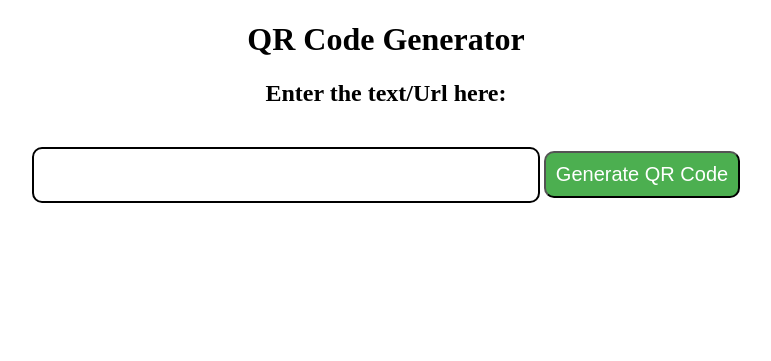
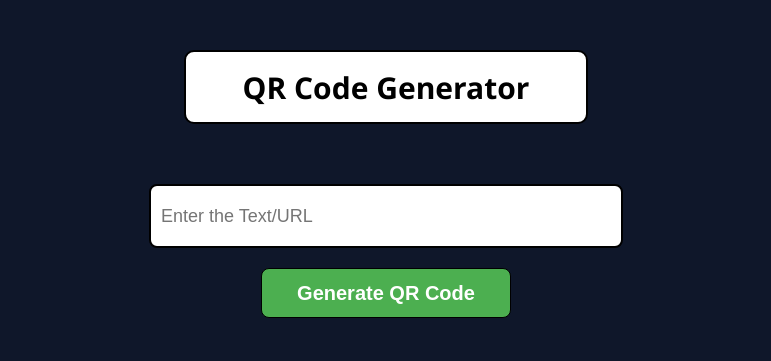
Before and after one commit to THEFZNKHAN/QR_Code_Generator, a plain HTML site: page index.html in a window 1280 px wide. Shown: the whole page, without its empty margins (254-1025 px from the left). Drawn offline with Linux system fonts and the light colour scheme.

Commit message:
Update file

```diff
--- a/index.html
+++ b/index.html
@@ -2,64 +2,19 @@
 <html>
     <head>
         <meta charset="utf-8" />
-    <style>
-      .container {
-        text-align: center;
-        align-items: center;
-      }
-      .heading-1 {
-        margin-top: 150;
-      }
-      input {
-        width: 500px;
-        height: 50px;
-        border: 2px solid black;
-        border-radius: 10px;
-        font-size: 20px;
-        text-align: center;
-        margin-top: 20px;
-        margin-bottom: 20px;
-      }
-      button {
-        margin-top: 10px;
-        margin-bottom: 20px;
-        padding: 10px;
-        border-radius: 10px;
-        background-color: #4caf50;
-        color: white;
-        font-size: 20px;
-      }
-      #qrcode {
-        display: flex;
-        justify-content: center;
-        margin: 30px auto;
-      }
-    </style>
+        <link rel="stylesheet" href="style.css" />
+        <link rel="shortcut icon" href="icon.png" type="image/x-icon">
         <title>PDF QR Code Generator</title>
         <script src="https://cdn.rawgit.com/davidshimjs/qrcodejs/gh-pages/qrcode.min.js"></script>
     </head>
+
     <body>
         <div class="container">
             <h1 class="heaidng-1">QR Code Generator</h1>
-      <h2 class="heading-2">Enter the text/Url here:</h2>
-      <input type="text" id="url" />
+            <input type="text" id="url" placeholder="Enter the Text/URL" />
             <button onclick="generateQRCode()">Generate QR Code</button>
-
-      <div id="qrcode"></div>
+            <div id="qrcode" class="qrcode"></div>
         </div>
-
-    <script>
-      function generateQRCode() {
-        var Url = document.getElementById("url").value;
-        var qrCode = new QRCode(document.getElementById("qrcode"), {
-          text: Url,
-          width: 256,
-          height: 256,
-          colorDark: "#000000",
-          colorLight: "#ffffff",
-          correctLevel: QRCode.CorrectLevel.H,
-        });
-      }
-    </script>
+        <script src="index.js"></script>
     </body>
 </html>
--- /dev/null
+++ b/index.js
@@ -0,0 +1,17 @@
+function generateQRCode() {
+  var Url = document.getElementById("url").value;
+  if (Url.length != 0) {
+    var qrCode = new QRCode(document.getElementById("qrcode"), {
+      text: Url,
+      width: 256,
+      height: 256,
+      colorDark: "#000000",
+      colorLight: "#ffffff",
+      correctLevel: QRCode.CorrectLevel.H,
+    });
+
+    window.qrCodeInstance = qrCode;
+  } else {
+    alert("Please Enter Text/URL");
+  }
+}
--- /dev/null
+++ b/style.css
@@ -0,0 +1,71 @@
+body {
+    margin: 0;
+    padding: 0;
+    font-family: sans-serif;
+    background-color: rgb(15, 23, 42);
+}
+
+.container {
+    display: flex;
+    flex-direction: column;
+    align-items: center;
+    height: 100vh;
+}
+
+h1 {
+    border: 2px solid black;
+    border-radius: 10px;
+    font-family: 'Segoe UI', Tahoma, Geneva, Verdana, sans-serif;
+    color: black;
+    background-color: white;
+    font-size: 30px;
+    height: 70px;
+    width: 400px;
+    display: flex;
+    justify-content: center;
+    align-items: center;
+    margin: 50px;
+}
+
+input {
+    width: 450px;
+    height: 40px;
+    border: 2px solid black;
+    border-radius: 8px;
+    font-size: 18px;
+    margin: 10px 0;
+    padding: 10px;
+}
+
+button {
+    margin-top: 10px;
+    padding: 10px 20px;
+    border-radius: 8px;
+    background-color: #4caf50;
+    color: white;
+    font-size: 20px;
+    border: 1px solid black;
+    cursor: pointer;
+    width: 250px;
+    height: 50px;
+    font-weight: 700;
+}
+
+button:hover {
+    background-color: #45a049;
+}
+
+.qrcode {
+    margin: 20px;
+    padding: 10px;
+}
+
+#download {
+    margin-top: 10px;
+    padding: 10px 20px;
+    border-radius: 8px;
+    background-color: #4caf50;
+    color: white;
+    font-size: 18px;
+    cursor: pointer;
+}
```
Also changed, not shown: icon.png (added). Lines whose indentation alone changed are shown as unchanged.
